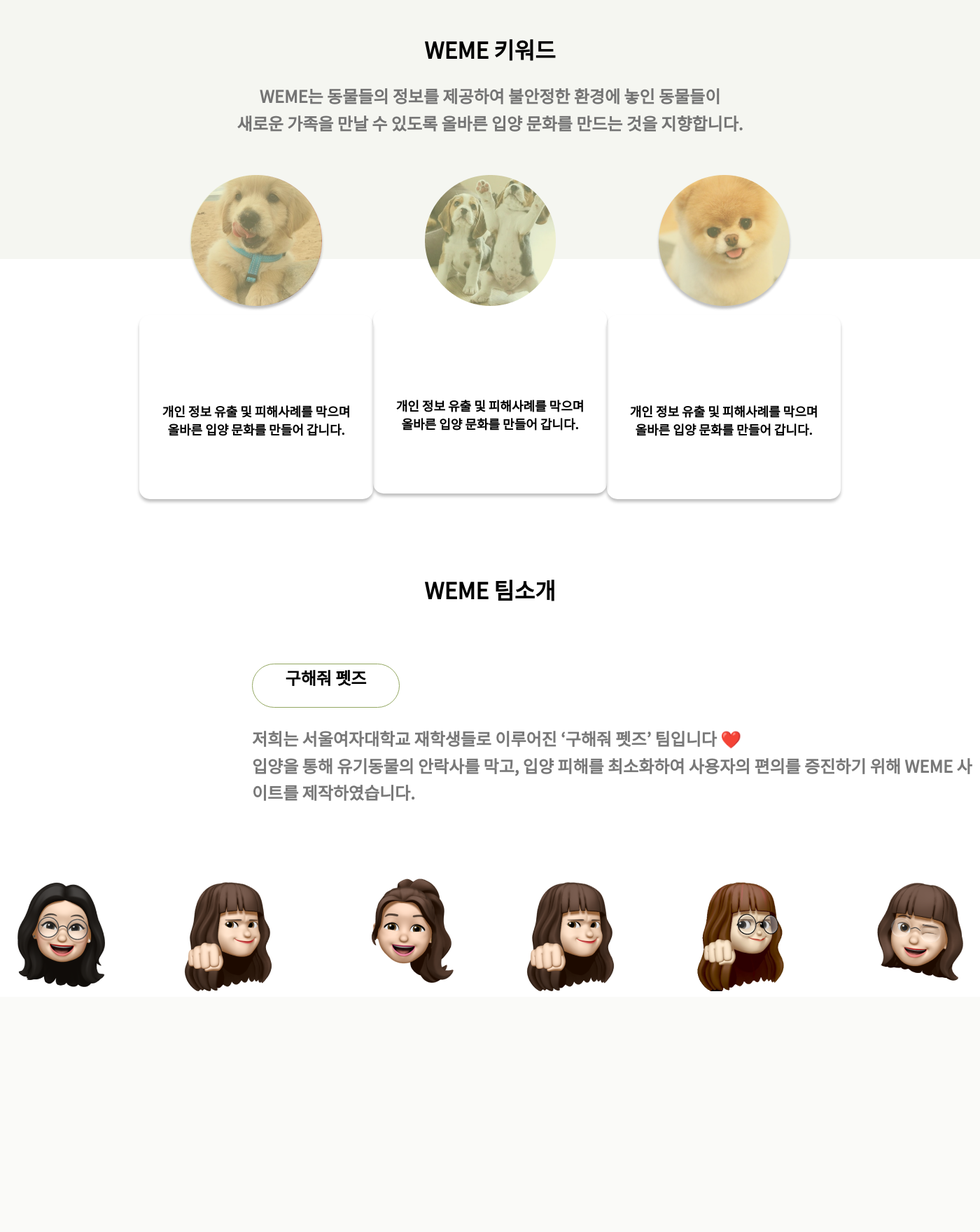
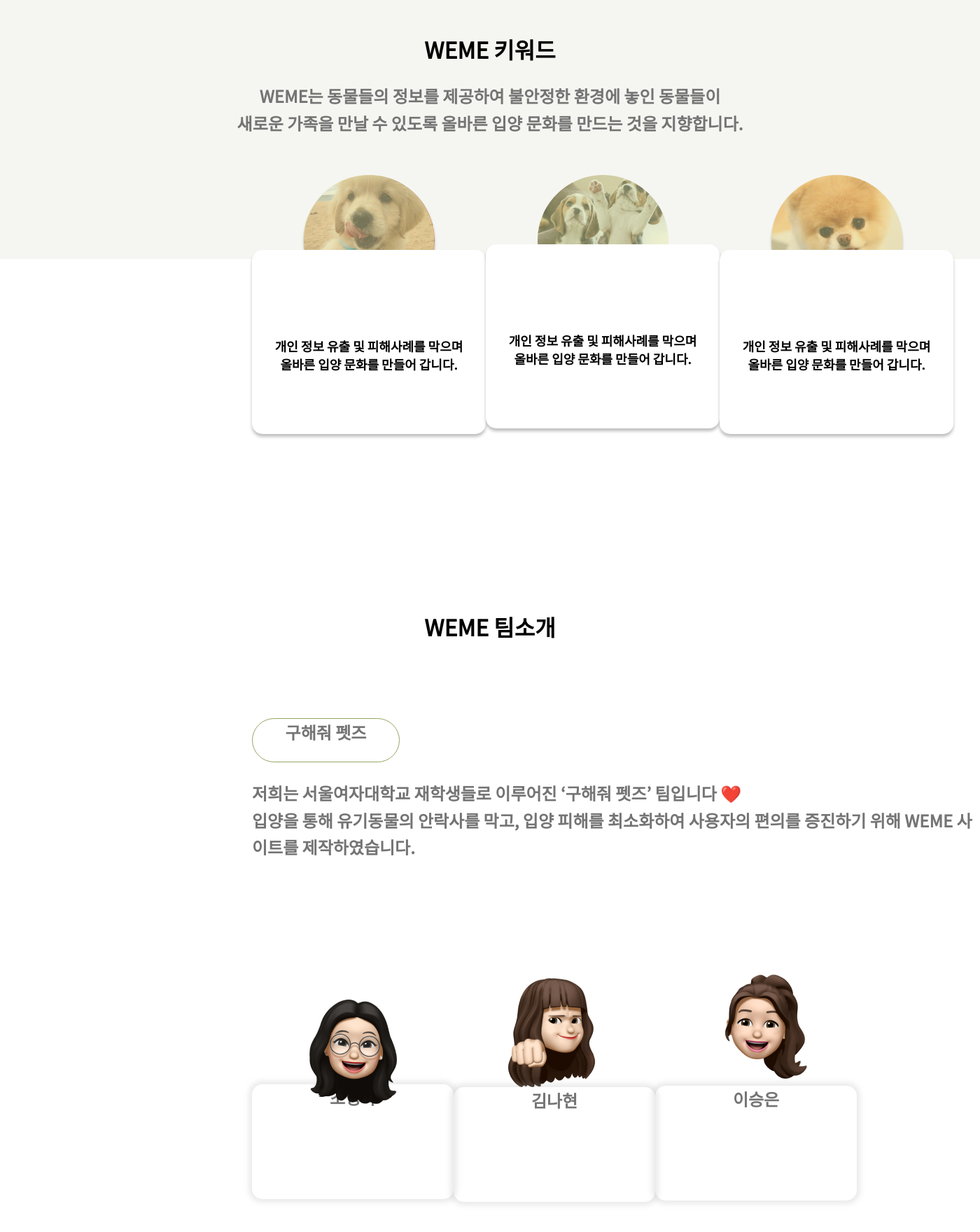
Before and after one commit to seungeun-Leee/WEME_FE, a PHP site: page /html/introWEME.html in a window 1400 px wide. Shown: the part 735-2495 px from the top of the page at 70% size. Before the commit the page ends 2151 px from the top, so only its background shows below. Run offline with PHP 8.4, Linux system fonts and the light colour scheme; some web fonts are replaced.

Commit message:
image,text겹치기기

```diff
--- a/css/intro.css
+++ b/css/intro.css
@@ -1,9 +1,21 @@
 * {
   font-family: "Noto Sans KR", sans-serif;
+  list-style: none;
   text-decoration: none;
   border-collapse: collapse;
   margin: 0px;
   padding: 0px;
+}
+
+.list_location {
+  display: flex;
+}
+
+.list_location > li,
+.list_location > li > a {
+  margin-right: 9px;
+  font-size: 18px;
+  color: #787878;
 }
 
 h1 {
@@ -26,7 +38,7 @@ h5 {
 
 .main {
   height: 729px;
-  background: linear-gradient(#f5f6f1 10%, white);
+  background: linear-gradient(#f5f6f1, 20%, white);
 }
 .intro_top {
   margin-left: 360px;
@@ -49,12 +61,15 @@ h5 {
   padding-bottom: 55px;
 }
 
-.keys {
-  /* margin: 0px 360px 0px 360px; */
-  position: relative;
+/* .keys {
+  padding: 0 360px 0 360px;
+  justify-content: space-between;
+} */
+
+.contents {
   display: flex;
-  justify-content: center;
-  /* justify-content: space-between; */
+  padding: 0 360px 0 360px;
+  justify-content: space-between;
 }
 
 .keyword1,
@@ -65,13 +80,19 @@ h5 {
   align-items: center;
 }
 
+/* .keyimg {
+  position: relative;
+  bottom: -93px;
+} */
+
 .keyText {
-  /* position: absolute; */
+  position: relative;
+  top: -93px;
   height: 263px;
   width: 334px;
   border-radius: 15px;
   box-shadow: 0px 4px 4px 0px rgba(0, 0, 0, 0.25);
-  vertical-align: middle;
+  background-color: white;
 }
 
 .keyText h5 {
@@ -104,15 +125,50 @@ h5 {
   text-align: center;
 }
 
+.introtxt h4 {
+  text-align: left;
+}
+
 .introtxt {
   padding-top: 25px;
   color: #787878;
 }
 
 .members {
-  /* margin: 85px 360px 0 360px; */
-  margin-top: 85px;
+  margin-top: 89px;
+  padding: 0 360px 0 360px;
+}
+
+.memberline1 {
   display: flex;
   justify-content: space-between;
-  flex-wrap: wrap;
 }
+
+.memberline2 {
+  padding-top: 83px;
+  display: flex;
+  justify-content: space-between;
+}
+
+.yhmemo {
+  position: relative;
+  bottom: -30px;
+}
+
+.namecard {
+  height: 164px;
+  width: 288px;
+  border-radius: 15px;
+  box-shadow: 0px 0px 7px 5px rgba(176, 176, 176, 0.25);
+}
+
+.YH,
+.NH,
+.SE,
+.YJ,
+.JE,
+.SH {
+  display: flex;
+  flex-direction: column;
+  align-items: center;
+}
--- a/html/introWEME.html
+++ b/html/introWEME.html
@@ -7,7 +7,6 @@
     <link rel="preconnect" href="https://fonts.googleapis.com">
     <link rel="preconnect" href="https://fonts.gstatic.com" crossorigin>
     <link href="https://fonts.googleapis.com/css2?family=Dongle&family=Noto+Sans+KR&family=Poor+Story&display=swap" rel="stylesheet">
-    <link rel="stylesheet" type="text/css" href="../css/list.css">
     <link rel="stylesheet" type="text/css" href="../css/intro.css">
 
     <title>WEME-intro</title>
@@ -33,26 +32,20 @@
                     <h1>WEME 키워드</h1>
                     <h4>WEME는 동물들의 정보를 제공하여 불안정한 환경에 놓인 동물들이<br>
                         새로운 가족을 만날 수 있도록 올바른 입양 문화를 만드는 것을 지향합니다. </h4>
-
-            <ul class="keys">
-                <!-- 키워드 따로 설명따로? -->
-                <!-- 이미지, 텍스트 각자 다른 div에 묶어서 flex -->
-                <li>
-                    <div class="keyword1">
-                        <div class="keyimg1">
+            <!-- <div class="keys"> -->
+            <ul class="contents">
+                <li class="keyword1">
+                        <div class="keyimg">
                             <img src="../source/keyword1.png" class="keyword1Img">
-                            <!-- <div class="key1txt"> <h4> 입양문화</h4></div> -->
                         </div>
                         <div class="keyText">
                             <h5>개인 정보 유출 및 피해사례를 막으며
                                 <br>올바른 입양 문화를 만들어 갑니다.
                             </h5>
                         </div>
-                    </div>
                 </li>
-                <li>
-                    <div class="keyword2">
-                        <div class="keyimg2">
+                <li class="keyword2">
+                        <div class="keyimg">
                             <img src="../source/keyword2.png" class="keyword1Img">
                         </div>
                         <div class="keyText">
@@ -60,11 +53,9 @@
                                 <br>올바른 입양 문화를 만들어 갑니다.
                             </h5>
                         </div>
-                    </div>
                 </li>
-                <li>
-                    <div class="keyword3">
-                        <div class="keyimg3">
+                <li class="keyword3">
+                        <div class="keyimg">
                             <img src="../source/keyword3.png" class="keyword1Img">
                         </div>
                         <div class="keyText">
@@ -72,10 +63,9 @@
                                 <br>올바른 입양 문화를 만들어 갑니다.
                             </h5>
                         </div>
-                    </div>
                 </li>
             </ul>
-            </div>
+            <!-- </div> -->
         </div>
 
         <div class="team">
@@ -91,27 +81,47 @@
                 </div>
             </div>
             <div class="members">
-                <!-- 리스트로 바꿉시다 -->
-                <div class="YH">
+                <ul class="memberline1">
+                    <li class="YH">
                         <img src="../source/YH.png" class="yhmemo">
+                        <div class="namecard">
+                            <h4>조영화</h4>
                         </div>
-                <div class="NH">
+                    </li>
+                    <li class="NH">
                         <img src="../source/NH.png" class="nhmemo">
+                        <div class="namecard">
+                            <h4>김나현</h4>
                         </div>
-                <div class="SE">
+                    </li>
+                    <li class="SE">
                         <img src="../source/SE.png" class="sememo">
+                        <div class="namecard">
+                            <h4>이승은</h4>
                         </div>
+                    </li>
+                </ul>
 
-
-                <div class="YJ">
-                    <img src="../source/NH.png" class="yjmemo">
+                <ul class="memberline2">
+                    <li class="YJ">
+                        <img src="../source/YH.png" class="yjmemo">
+                        <div class="namecard">
+                            <h4>박유진</h4>
                         </div>
-                <div class="JE">
+                    </li>
+                    <li class="JE">
                         <img src="../source/JE.png" class="jememo">
+                        <div class="namecard">
+                            <h4>이주은</h4>
                         </div>
-                <div class="SH">
+                    </li>
+                    <li class="SH">
                         <img src="../source/SH.png" class="shmemo">
+                        <div class="namecard">
+                            <h4>이수현</h4>
                         </div>
+                    </li>
+                </ul>
             </div>
 
         </div>
```
Lines whose indentation alone changed are shown as unchanged.
